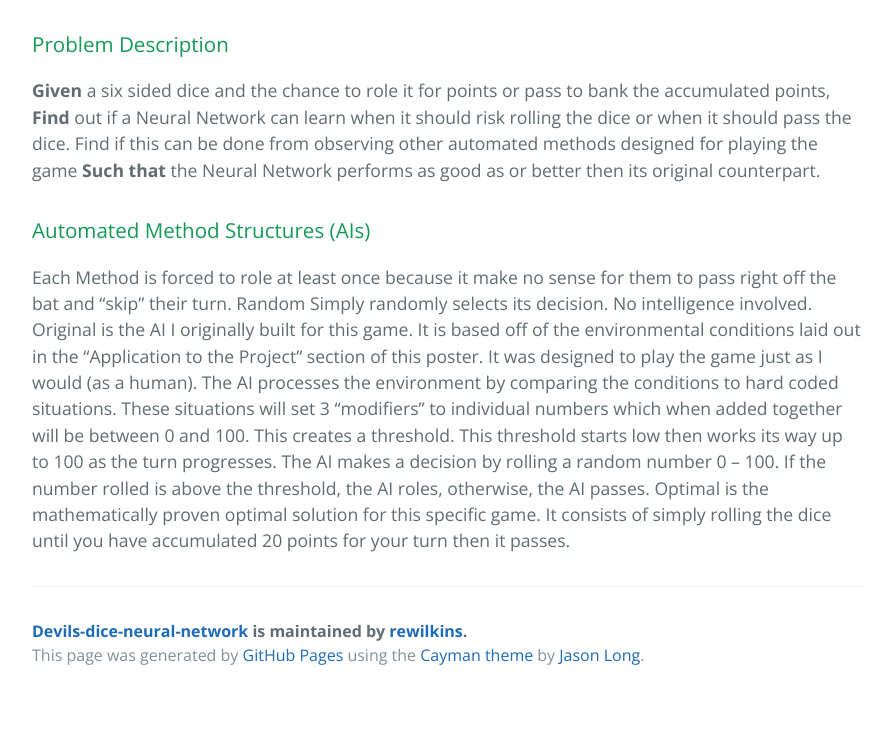
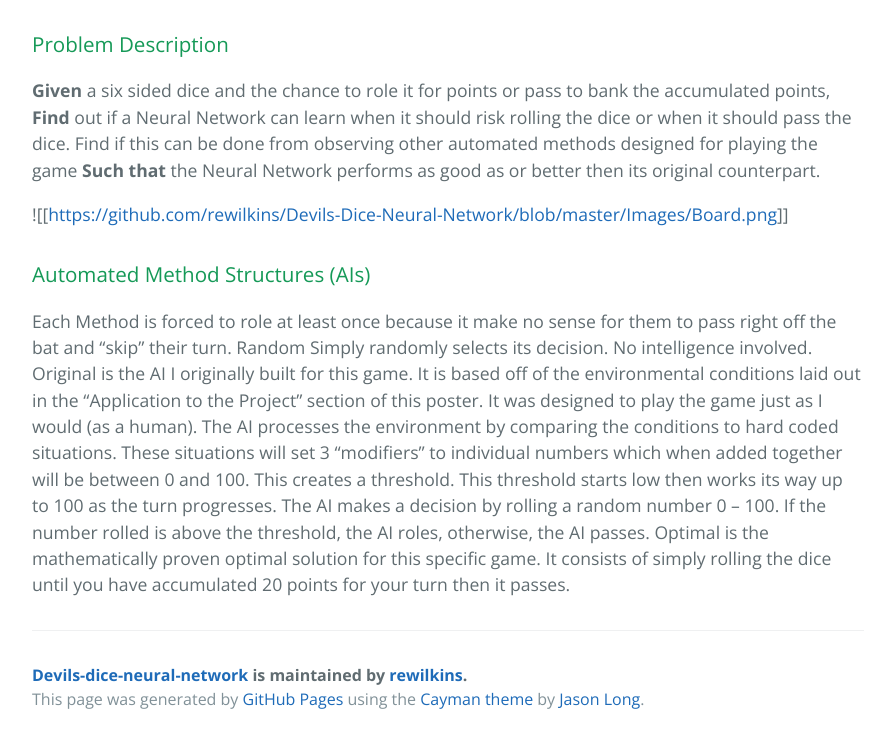
Before and after one commit to rewilkins/Devils-Dice-Neural-Network, a plain HTML site: page index.html in a window 1280 px wide. Shown: the part 991-1734 px from the top of the page, without its empty margins (192-1084 px from the left). Before the commit the page ends 1690 px from the top, so only its background shows below. Drawn offline with nearby package versions, Linux system fonts and the light colour scheme.

Commit message:
Create gh-pages branch via GitHub

```diff
--- a/index.html
+++ b/index.html
@@ -43,6 +43,8 @@
 <strong>Find</strong> out if a Neural Network can learn when it should risk rolling the dice or when it should pass the dice.  Find if this can be done from observing other automated methods designed for playing the game
 <strong>Such that</strong> the Neural Network performs as good as or better then its original counterpart.</p>
 
+<p>![[<a href="https://github.com/rewilkins/Devils-Dice-Neural-Network/blob/master/Images/Board.png">https://github.com/rewilkins/Devils-Dice-Neural-Network/blob/master/Images/Board.png</a>]]</p>
+
 <h3>
 <a id="automated-method-structures-ais" class="anchor" href="#automated-method-structures-ais" aria-hidden="true"><span aria-hidden="true" class="octicon octicon-link"></span></a>Automated Method Structures (AIs)</h3>
 
```
Also changed, not shown: params.json (+1 -1 lines).
